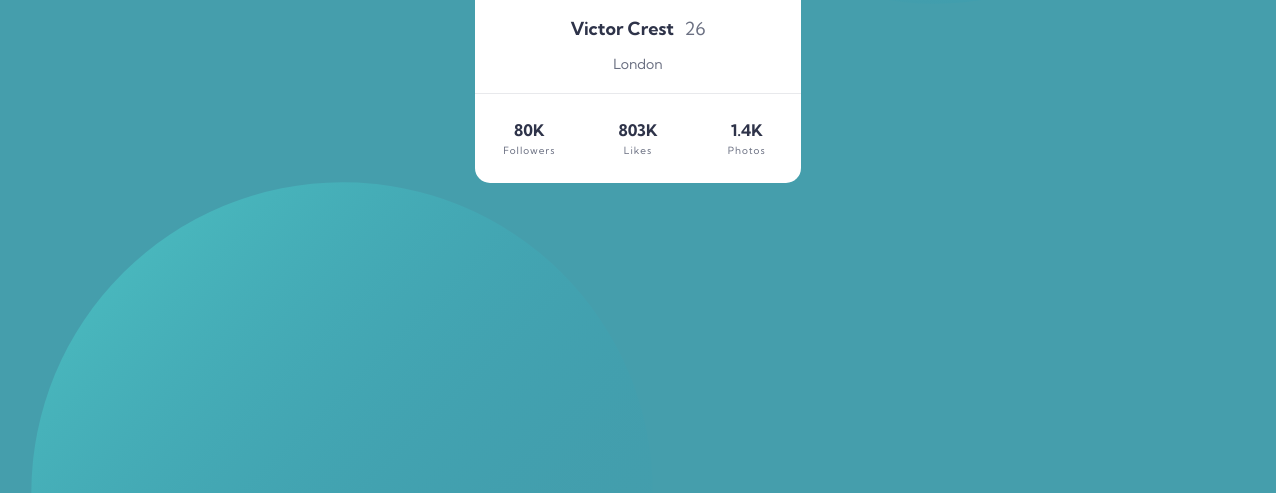
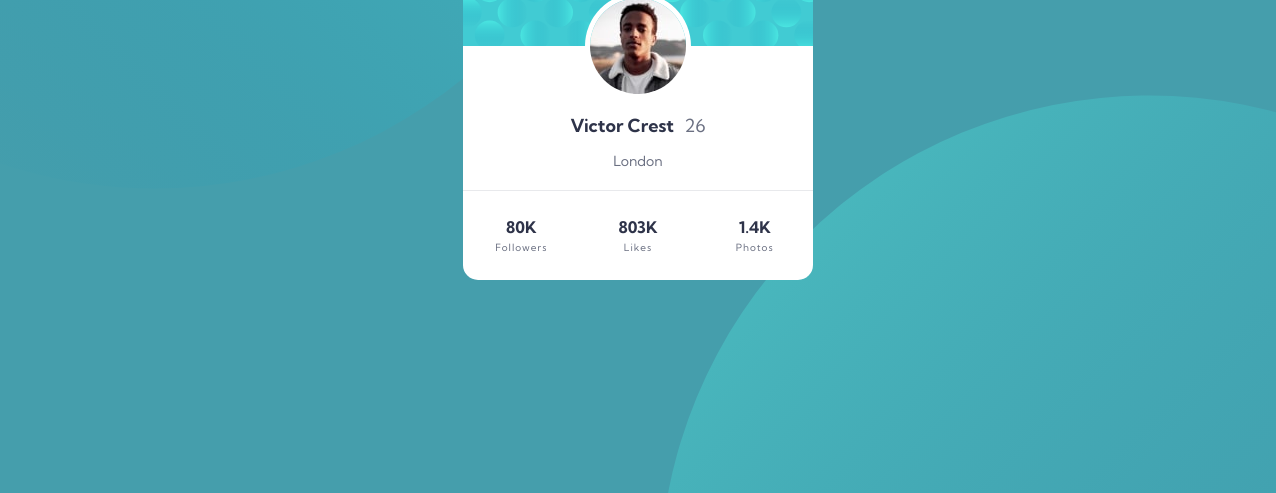
Before and after one commit to mark-tripney/profile-card-component, a plain HTML site: page index.html in a window 1536 px wide. Shown: the part 307-800 px from the top of the page, without its empty margins (130-1406 px from the left). Drawn offline with Linux system fonts and the light colour scheme.

Commit message:
Add media query for desktop

```diff
--- a/css/style.scss
+++ b/css/style.scss
@@ -9,11 +9,15 @@ $light-text: #6b7082;
 }
 
 body {
+  justify-content: center;
+  align-items: center;
+  height: 100vh;
   background: url('../images/bg-pattern-top.svg'),
     url('../images/bg-pattern-bottom.svg');
   background-repeat: no-repeat;
   background-size: 622px 621px;
   background-position: top -310px right 161px, bottom -310px left 161px;
+  background-color: #459eac;
 }
 
 body,
@@ -23,13 +27,6 @@ footer,
 #user-info,
 .name-age {
   display: flex;
-}
-
-body {
-  justify-content: center;
-  align-items: center;
-  height: 100vh;
-  background-color: #459eac;
 }
 
 #card {
@@ -116,3 +113,15 @@ footer {
     color: hsl(228, 45%, 44%);
   }
 }
+
+@media screen and (min-width: 1440px) {
+  #card {
+    align-self: center;
+    margin: 0;
+    width: 350px;
+  }
+  body {
+    background-size: 978px 976px;
+    background-position: top -480px right 764px, bottom -578px right -231px;
+  }
+}
```
Also changed, not shown: css/style.css.
